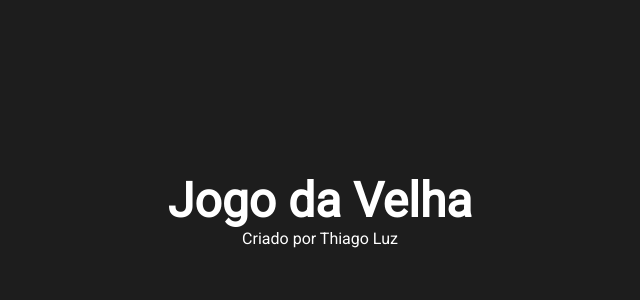
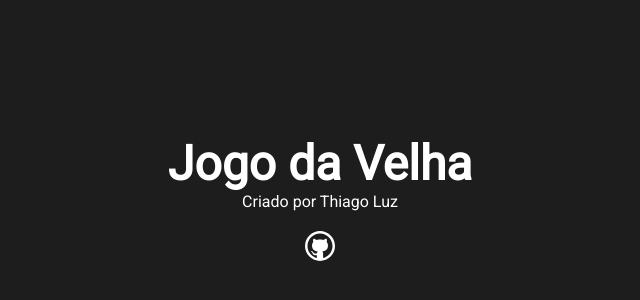
Before and after one commit to thiagoluz3/React-tik-tac-toe, a Next.js app: page / in a window 1280 px wide. Shown: the part 190-490 px from the top of the page, without its empty margins (320-960 px from the left). Built offline with nearby package versions, Linux system fonts and the light colour scheme.

Commit message:
Criando componente de ícone

```diff
--- a/src/components/header/Header.jsx
+++ b/src/components/header/Header.jsx
@@ -1,12 +1,16 @@
 import Title from "../Title/Title"
 import Subtitle from "../Subtitle/Subtitle"
 import styles from './Header.module.css'
+import Icon from "../icon/Icon"
 
 function Header () {
   return (
     <div className={styles.header}>
       <Title>Jogo da Velha</Title>
-    <Subtitle>Criado por Thiago Luz</Subtitle>
+      <Subtitle>Criado por Thiago Luz</Subtitle>
+      <div className={styles.iconContent}>
+        <Icon iconName="github" Link="https://github.com/thiagoluz3"/>
+      </div>
     </div>
     )
 }
--- a/src/components/header/Header.module.css
+++ b/src/components/header/Header.module.css
@@ -1,5 +1,8 @@
 .header {
   text-align: center;
   padding: 40px 0;
+}
 
+.iconContent {
+  margin: 20px 0;
 }
--- /dev/null
+++ b/src/components/icon/Icon.jsx
@@ -0,0 +1,12 @@
+function Icon ({ iconName, size, Link }) {
+  return (
+    <a href={Link} target="_blank">  {/*target _blank faz com que ao clicar no logo vá para uma nova aba */}
+      <img src={`/icons/${iconName}.svg`} width={size}/>
+    </a>
+  )
+}
+
+Icon.defaultProps = {   /*mantem por padrão 30px caso não seja informado */
+  size: '30px'
+}
+export default Icon
```
Also changed, not shown: public/icons/github.svg (added).
